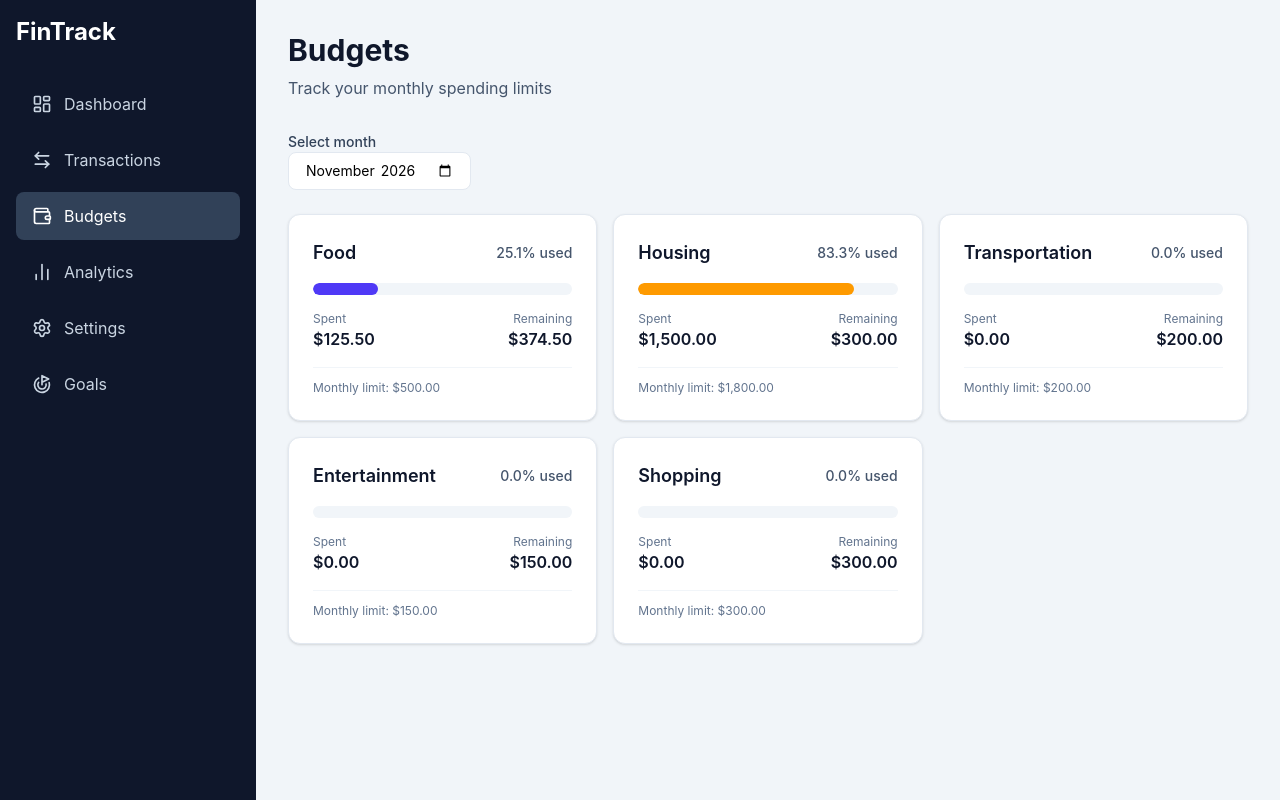
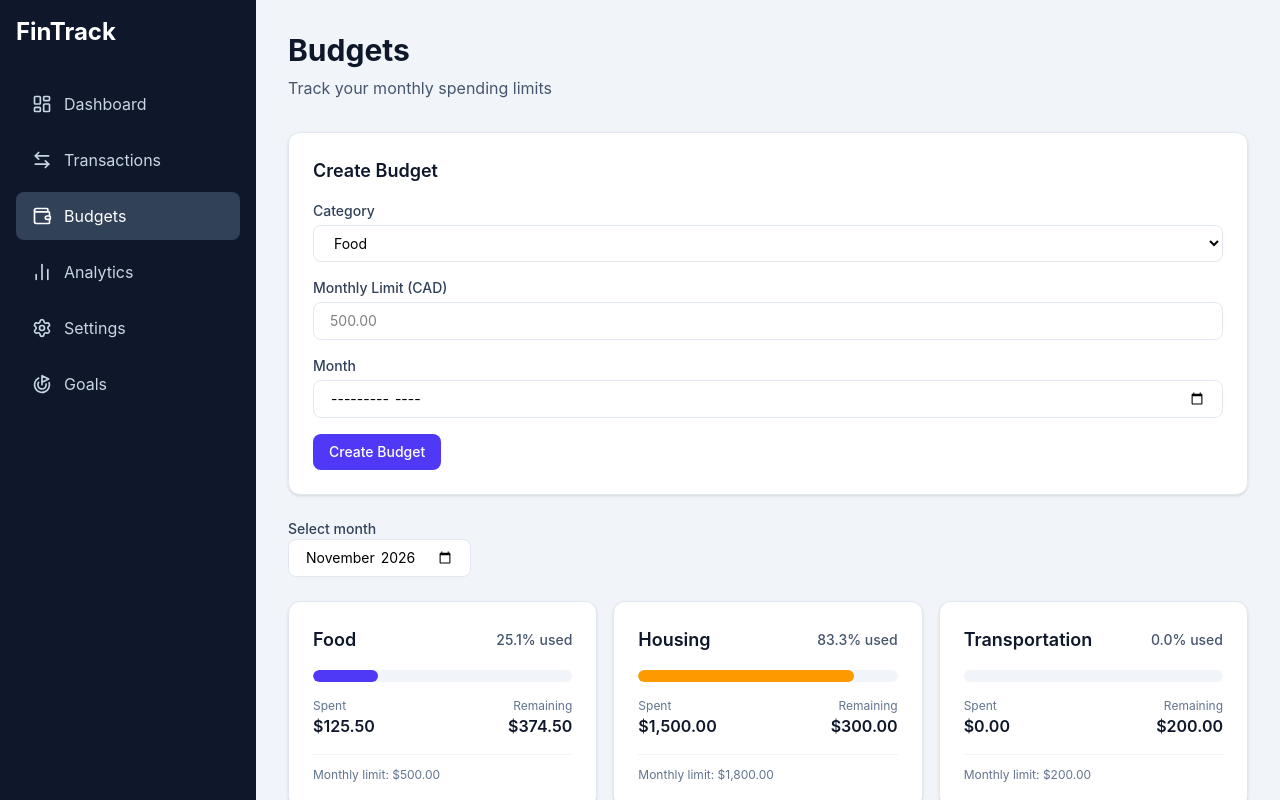
Before and after one commit to krishnadiamesso/personal-finance-dashboard, a React (Vite) app: page / in a window 1280 px wide. Both pictures are taken after a click on the button "Budgets". Shown: the top 800 px of the page. Built offline with nearby package versions, Linux system fonts and the light colour scheme.

Commit message:
add BudgetForm component to handle budget submissions and integrate with Budgets component

```diff
--- a/src/components/BudgetForm.tsx
+++ b/src/components/BudgetForm.tsx
@@ -1,10 +1,15 @@
 import type { ExpenseCategory } from "../types/transaction.ts";
 import { useState } from "react";
+import type { Budget } from "../types/budget.ts";
 
 interface BudgetFormErrors {
   category?: string;
   limit?: string;
   month?: string;
+}
+
+interface BudgetFormProps {
+  onAddBudget: (budget: Budget) => void;
 }
 
 const expenseCategories: ExpenseCategory[] = [
@@ -34,7 +39,7 @@ function isValidMonth(month: string): boolean {
   return /^\d{4}-(0[1-9]|1[0-2])$/.test(month);
 }
 
-export default function BudgetForm() {
+export default function BudgetForm({ onAddBudget }: BudgetFormProps) {
   const [category, setCategory] = useState<ExpenseCategory>("food");
   const [limit, setLimit] = useState("");
   const [month, setMonth] = useState("");
@@ -68,7 +73,19 @@ export default function BudgetForm() {
       return;
     }
 
-    console.log("Budget form is valid");
+    const newBudget: Budget = {
+      id: crypto.randomUUID(),
+      category,
+      limit: Math.round(Number(limit) * 100),
+      month,
+    };
+
+    onAddBudget(newBudget);
+
+    setCategory("food");
+    setLimit("");
+    setMonth("");
+    setErrors({});
   }
 
   return (
--- a/src/pages/Budgets.tsx
+++ b/src/pages/Budgets.tsx
@@ -2,6 +2,8 @@ import { useState } from "react";
 import BudgetCard from "../components/BudgetCard.tsx";
 import { mockBudgets } from "../data/mockData.ts";
 import type { Transaction } from "../types/transaction.ts";
+import type { Budget } from "../types/budget.ts";
+import BudgetForm from "../components/BudgetForm.tsx";
 
 interface BudgetsProps {
   transactions: Transaction[];
@@ -9,18 +11,26 @@ interface BudgetsProps {
 
 export default function Budgets({ transactions }: BudgetsProps) {
   const [selectedMonth, setSelectedMonth] = useState("2026-11");
+  const [budgets, setBudgets] = useState<Budget[]>(mockBudgets);
 
-  const filteredBudgets = mockBudgets.filter((budget) => budget.month === selectedMonth);
+  const filteredBudgets = budgets.filter((budget) => budget.month === selectedMonth);
+
+  function handleAddBudget(newBudget: Budget) {
+    setBudgets((prevBudgets) => [...prevBudgets, newBudget]);
+    setSelectedMonth(newBudget.month);
+  }
 
   return (
     <div className="space-y-6">
+      <BudgetForm onAddBudget={handleAddBudget} />
+
       <div>
-        <label htmlFor="budget-month" className="block text-sm font-medium text-slate-700">
+        <label htmlFor="budget-filter-month" className="block text-sm font-medium text-slate-700">
           Select month
         </label>
 
         <input
-          id="budget-month"
+          id="budget-filter-month"
           type="month"
           value={selectedMonth}
           onChange={(event) => setSelectedMonth(event.target.value)}
```
